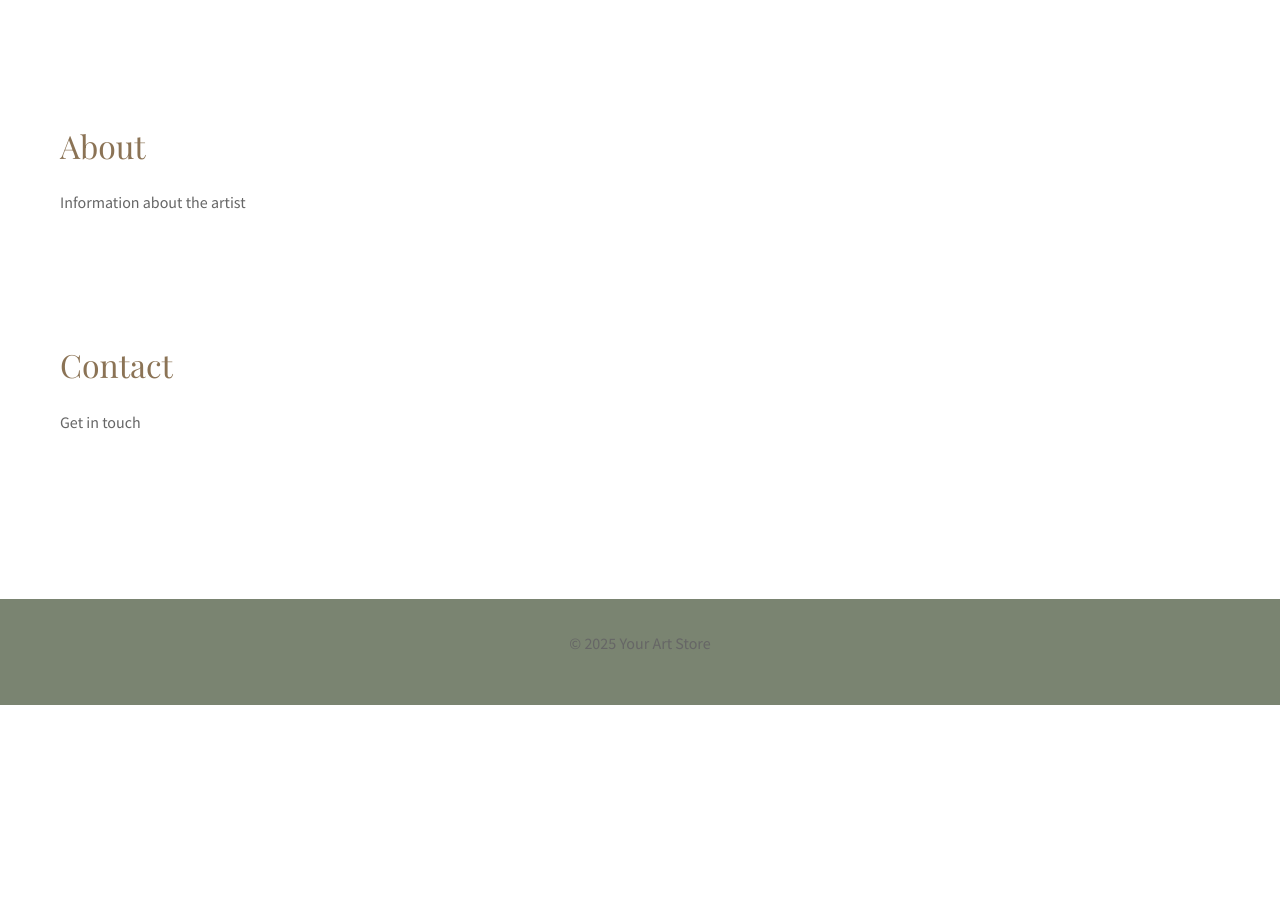
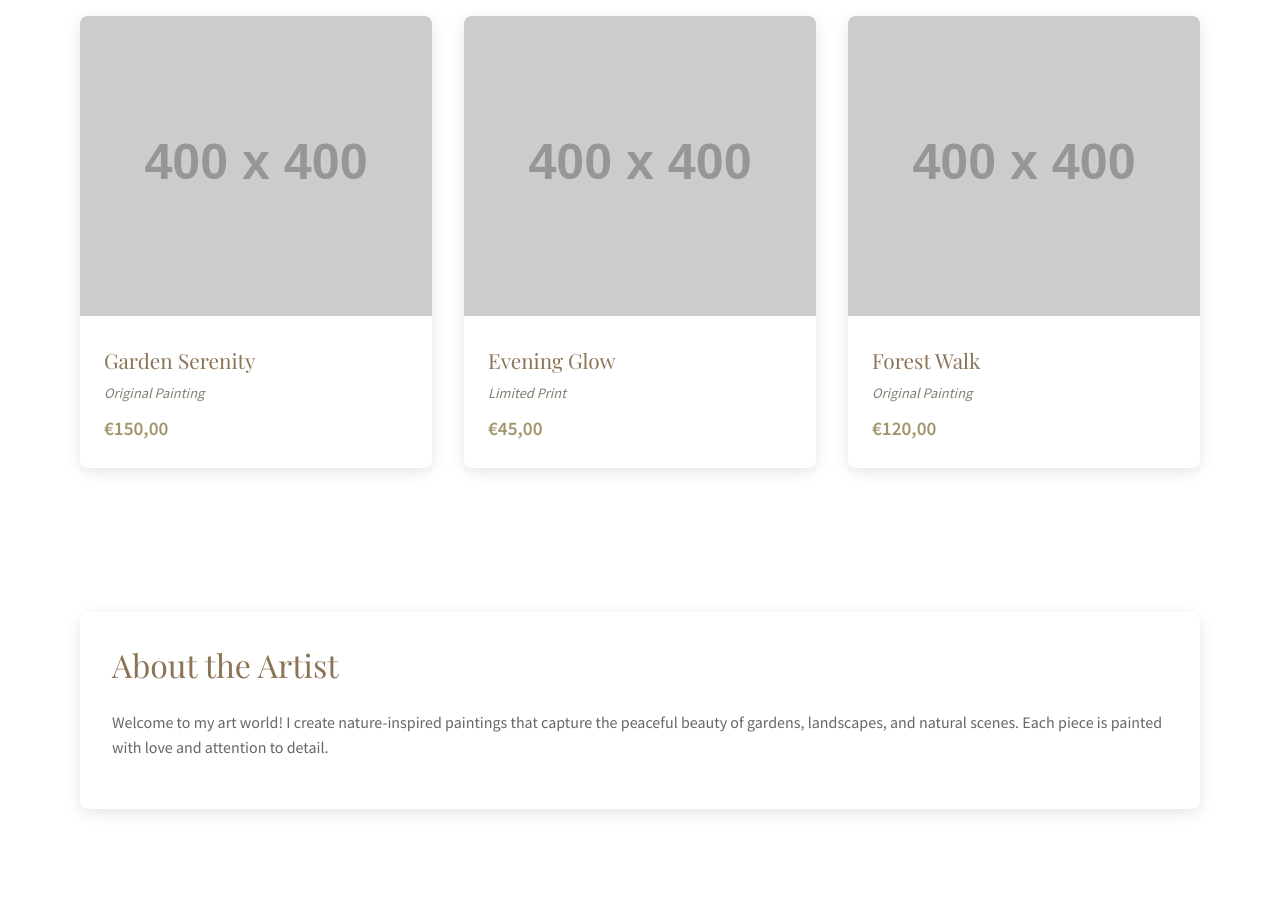
Before and after one commit to Mystic-Madhu/h-art-store, a plain HTML site: page index.html in a window 1280 px wide. Shown: the part 584-1502 px from the top of the page. Before the commit the page ends 1289 px from the top, so only its background shows below. Drawn offline with nearby package versions, Linux system fonts and the light colour scheme; files that its build step writes are made by us from their sources; placeholder pictures from the web are drawn by us.

Commit message:
Update index.html

```diff
--- a/index.html
+++ b/index.html
@@ -3,14 +3,15 @@
 <head>
     <meta charset="UTF-8">
     <meta name="viewport" content="width=device-width, initial-scale=1.0">
-    <meta name="description" content="Beautiful original nature paintings and art prints. Garden scenes and peaceful landscapes for your home.">  <!-- ADD THIS LINE -->
+    <meta name="description" content="Beautiful original nature paintings and art prints. Garden scenes and peaceful landscapes for your home.">
     <title>H Art Store</title>
     <link href="https://fonts.googleapis.com/css2?family=Playfair+Display:wght@400;700&family=Source+Sans+Pro:wght@300;400;600&display=swap" rel="stylesheet">
     <link rel="stylesheet" href="css/style.css">
 </head>
 <body>
-    <header>
-        <nav>
+    <!-- Header with proper classes for Phase 2 styling -->
+    <header class="header">
+        <nav class="nav">
             <h1>H Art Store</h1>
             <ul>
                 <li><a href="#home">Home</a></li>
@@ -22,29 +23,80 @@
     </header>
 
     <main>
-        <section id="home">
-            <h2>Welcome to Your Art Store</h2>
-            <p>Beautiful original paintings and prints</p>
+        <!-- Hero section with Phase 2 styling -->
+        <section id="home" class="hero">
+            <div class="hero-content">
+                <h2>Nature-Inspired Original Art</h2>
+                <p>Discover beautiful paintings that bring tranquility to your space</p>
+                <a href="#gallery" class="cta-button">View Gallery</a>
+            </div>
         </section>
 
-        <section id="gallery">
-            <h2>Gallery</h2>
-            <p>Coming soon...</p>
+        <!-- Gallery section with product grid -->
+        <section id="gallery" class="gallery">
+            <div class="container">
+                <h2>Featured Artwork</h2>
+                <div class="product-grid">
+                    <div class="product-card">
+                        <div class="product-image">
+                            <img src="https://via.placeholder.com/400x400/8B7355/FFFFFF?text=Garden+Scene" alt="Garden painting with roses">
+                        </div>
+                        <div class="product-info">
+                            <h3>Garden Serenity</h3>
+                            <p class="product-type">Original Painting</p>
+                            <p class="price">€150,00</p>
+                        </div>
+                    </div>
+
+                    <div class="product-card">
+                        <div class="product-image">
+                            <img src="https://via.placeholder.com/400x400/7A8471/FFFFFF?text=Landscape" alt="Landscape painting">
+                        </div>
+                        <div class="product-info">
+                            <h3>Evening Glow</h3>
+                            <p class="product-type">Limited Print</p>
+                            <p class="price">€45,00</p>
+                        </div>
+                    </div>
+
+                    <div class="product-card">
+                        <div class="product-image">
+                            <img src="https://via.placeholder.com/400x400/A0956B/FFFFFF?text=Forest+Path" alt="Forest painting">
+                        </div>
+                        <div class="product-info">
+                            <h3>Forest Walk</h3>
+                            <p class="product-type">Original Painting</p>
+                            <p class="price">€120,00</p>
+                        </div>
+                    </div>
+                </div>
+            </div>
         </section>
 
-        <section id="about">
-            <h2>About</h2>
-            <p>Information about the artist</p>
+        <!-- About section with card styling -->
+        <section id="about" class="about">
+            <div class="container">
+                <div class="card">
+                    <h2>About the Artist</h2>
+                    <p>Welcome to my art world! I create nature-inspired paintings that capture the peaceful beauty of gardens, landscapes, and natural scenes. Each piece is painted with love and attention to detail.</p>
+                </div>
+            </div>
         </section>
 
-        <section id="contact">
-            <h2>Contact</h2>
-            <p>Get in touch</p>
+        <!-- Contact section with card styling -->
+        <section id="contact" class="contact">
+            <div class="container">
+                <div class="card">
+                    <h2>Get in Touch</h2>
+                    <p>Interested in a piece or have questions? I'd love to hear from you!</p>
+                    <p>Email: your.email@example.com</p>
+                </div>
+            </div>
         </section>
     </main>
 
     <footer>
-        <p>&copy; 2025 Your Art Store</p>
+        <p>&copy; 2025 H Art Store. All rights reserved.</p>
     </footer>
 </body>
 </html>
```
